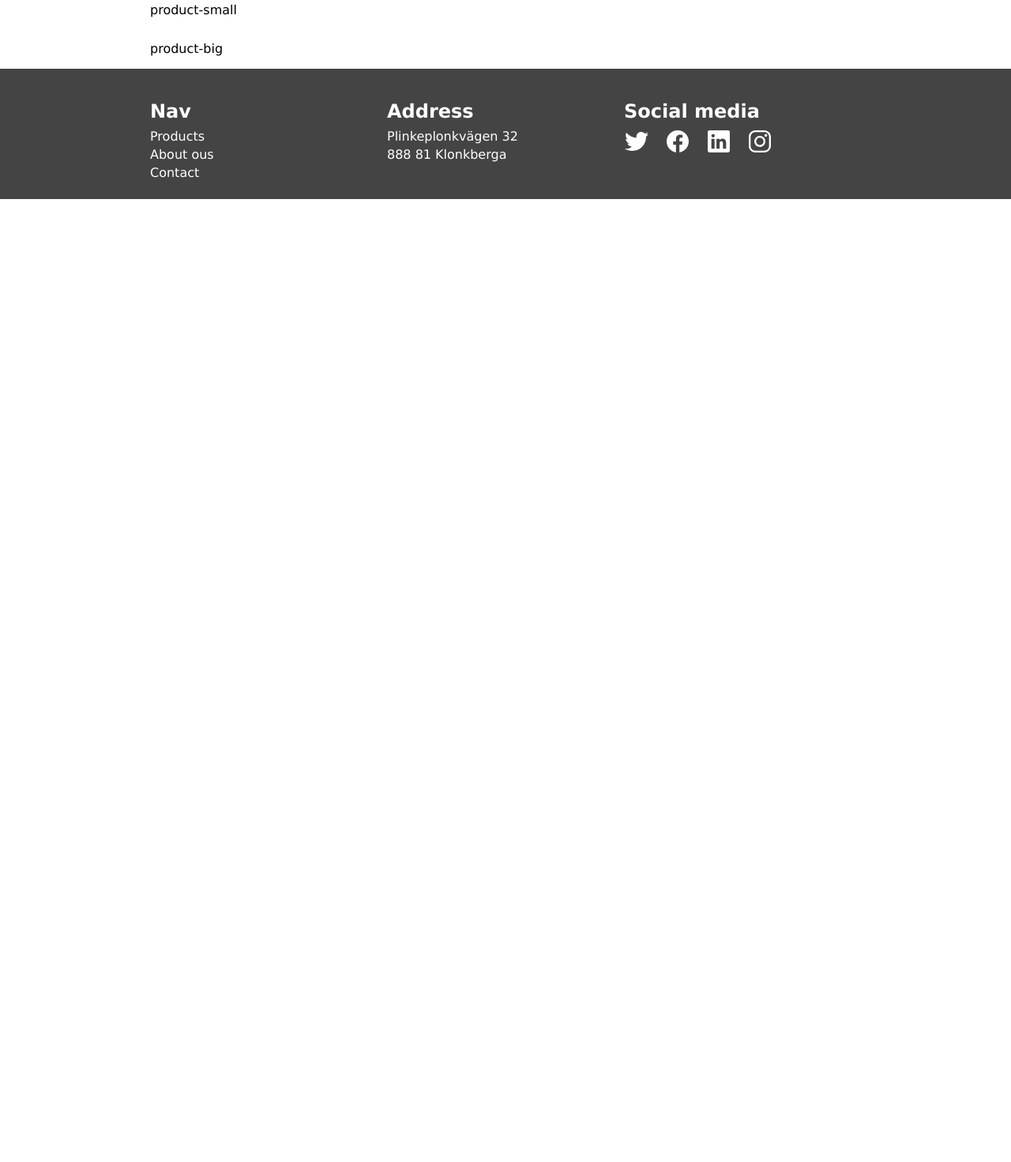
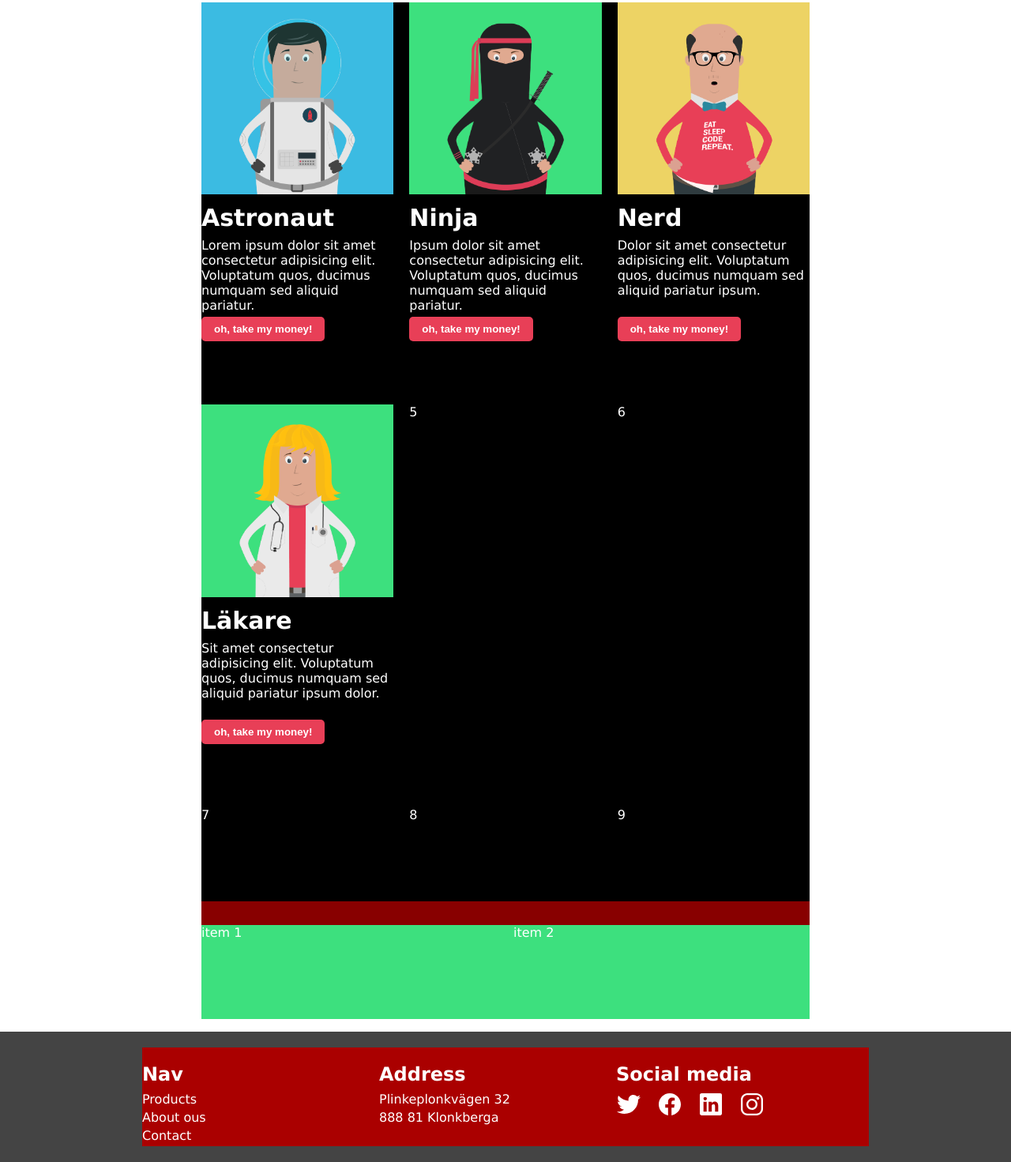
Before and after one commit to goranOlson/poster-shop-grid, a plain HTML site: page index.html in a window 1280 px wide. Shown: the part 468-1939 px from the top of the page at 79% size. Before the commit the page ends 800 px from the top, so only its background shows below. Drawn offline with Linux system fonts and the light colour scheme.

Commit message:
added items

```diff
--- a/index.html
+++ b/index.html
@@ -16,8 +16,53 @@
     </header>
     <main>
         <div class="products">
-            <div class="products-small">product-small</div>
-            <div class="products-big">product-big</div>
+            <div class="products-small">
+                <article class="product-item">
+                    <img src="img/char-1.png" alt="Astronaut">
+                    <h2>Astronaut</h2>
+                    <div>Lorem ipsum dolor sit amet consectetur adipisicing elit. Voluptatum quos, ducimus numquam sed aliquid pariatur.</div>
+                    <div>
+                        <button>oh, take my money!</button>
+                    </div>
+                </article>
+                <article class="product-item">
+                    <img src="img/char-2.png" alt="Ninja">
+                    <h2>Ninja</h2>
+                    <div>Ipsum dolor sit amet consectetur adipisicing elit. Voluptatum quos, ducimus numquam sed aliquid pariatur.</div>
+                    <div>
+                        <button>oh, take my money!</button>
+                    </div>
+                </article>
+                <article class="product-item">
+                    <img src="img/char-3.png" alt="Nerd">
+                    <h2>Nerd</h2>
+                    <div class="product-info">Dolor sit amet consectetur adipisicing elit. Voluptatum quos, ducimus numquam sed aliquid pariatur ipsum.</div>
+                    <div>
+                        <button>oh, take my money!</button>
+                    </div>
+                </article>
+
+                <article class="product-item">
+                    <img src="img/char-11.png" alt="Läkar">
+                    <h2>Läkare</h2>
+                    <div>Sit amet consectetur adipisicing elit. Voluptatum quos, ducimus numquam sed aliquid pariatur ipsum dolor.</div>
+                    <div>
+                        <button>oh, take my money!</button>
+                    </div>
+                </article>
+                <article class="product-item">5</article>
+                <article class="product-item">6</article>
+
+                <article class="product-item">7</article>
+                <article class="product-item">8</article>
+                <article class="product-item">9</article>
+            </div>
+
+
+            <div class="products-big">
+                <article class="product-item">item 1</article>
+                <article class="product-item">item 2</article>
+            </div>
         </div>
     </main>
     <footer>
--- a/styles.css
+++ b/styles.css
@@ -42,28 +42,70 @@ body > main {
 }
 
 .products {
-    width: 900px;
+    width: 770px;
     margin: 0 auto;
     display: grid;
     grid-template-areas:
-    "products-small"
-    "products-big";
+        "products-small"
+        "products-big";
     grid-template-columns: 1fr;
     grid-template-rows: auto auto;
-    gap: 30px;
+    row-gap: 30px;
+        background: #800;
+}
+
+.products-small {
+
+    grid-area: product-small;
+    grid-row: 1;
+    grid-column: 1;
+    display: grid;
+    grid-template-columns: repeat(3, 1fr);
+    grid-template-rows: repeat(2, auto);
+    column-gap: 20px;
+    row-gap: 80px;
+    background-color: black;
+}
+
+.products-big {
+    grid-area: products-big;
+    grid-row: 2;
+    grid-column: 1;
+    display: grid;
+    grid-template-columns: repeat(2, 1fr);
+    grid-template-rows: repeat(1, auto);
+    column-gap: 20px;
+    background-color: #3de07e;
 }
 
 
-.side {
-    grid-area: side;
-    background-color: #3de07e
+
+.product-item {
+    display: grid;
+    grid-template-columns: auto;
+    grid-template-rows: auto auto 100px auto;
+    color: white;
 }
-.product-small {
-    grid-area: product-small;
+.product-item img {
+    width: 100%;
+    height: fit-content;
 }
 
-.product-big {
-    grid-area: products-big;
+.product-item h2 {
+    margin-top: 12px;
+    margin-bottom: 8px;
+    font-size: 30px;
+}
+
+.product-item button {
+    padding: 8px 16px;
+    background-color: #e83f57;
+    border: 0;
+    border-radius: 5px;
+    color: white;
+    font-weight: bold;
+    /* position: absolute; */
+    /* margin-top: 24px; */
 }
 
 
@@ -77,12 +119,12 @@ body > footer {
 }
 
 .footer-box {
-    width: 900px;
+    width: 920px;
     height: max-content;
     margin: 0 auto;
     display: grid;
     grid-template-columns: repeat(3, 300px);
-    /* background-color: #a00; */
+        background-color: #a00;
 }
 
 .footer-box h2 { margin-bottom: 8px; }
```
